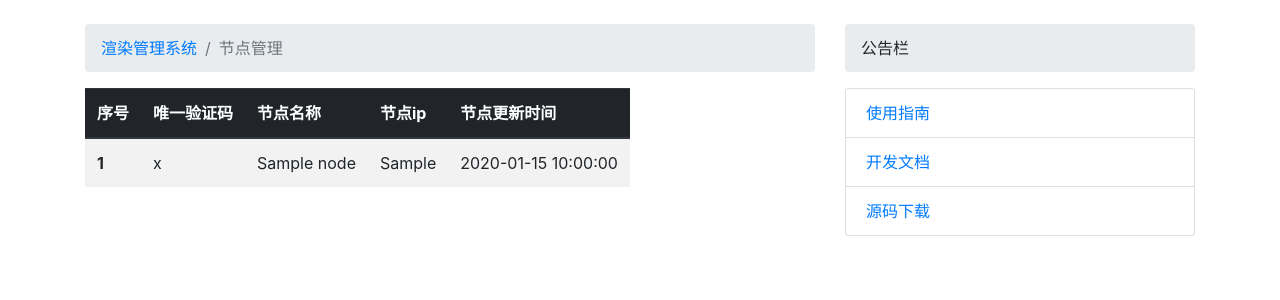
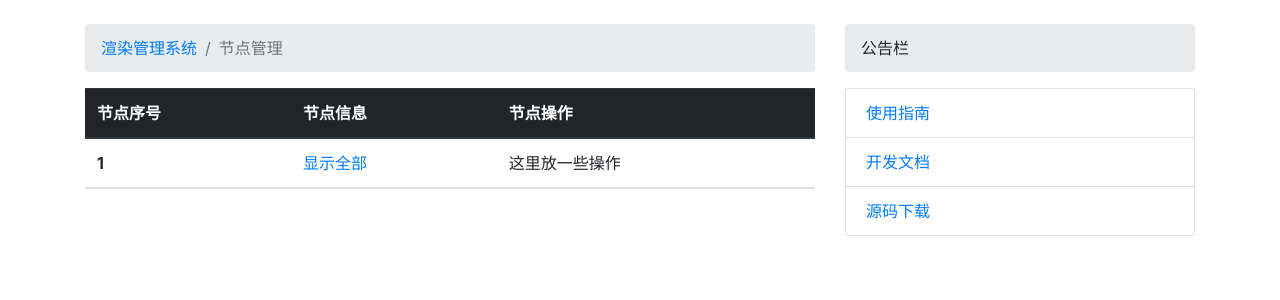
Before and after one commit to fkworld/my_graduation_project, a Flask app: template web_flask/templates/node_manager.html in a window 1280 px wide. Shown: the part 56-356 px from the top of the page. Run offline with Flask 2, Linux system fonts and the light colour scheme; the template is opened without the code that fills it: most values are stand-ins (such as "Sample title", 1, 10 or a date in 2020); some libraries are stand-ins or nearby versions.

Commit message:
修改节点列表的前端显示

```diff
--- a/web_flask/templates/node_manager.html
+++ b/web_flask/templates/node_manager.html
@@ -6,24 +6,39 @@
 {% endblock %}
 
 {% block page_left_body %}
-<table class="table table-striped table-hover table-responsive">
+<table class="table table-hover">
     <thead class="thead-dark">
         <tr>
-            <th scope="col">序号</th>
-            <th scope="col">唯一验证码</th>
-            <th scope="col">节点名称</th>
-            <th scope="col">节点ip</th>
-            <th scope="col">节点更新时间</th>
+            <th scope="col">节点序号</th>
+            <th scope="col">节点信息</th>
+            <th scope="col">节点操作</th>
         </tr>
     </thead>
     <tbody>
         {% for node in node_list %}
         <tr>
             <th scope="row">{{ node.index }}</th>
-            <td>{{ node.passcode }}</td>
-            <td>{{ node.name}}</td>
-            <td>{{ node.ip }}</td>
-            <td>{{ node.update_time }}</td>
+            <td>
+                <a data-toggle="collapse" href=#{{ loop.index }} aria-expanded="false" aria-controls={{ loop.index }}>显示全部</a>
+            </td>
+            <td>这里放一些操作</td>
+        </tr>
+        <tr>
+            <td colspan="4" style="padding: 0">
+                <div class="collapse" id={{ loop.index }}>
+                    <div class="card">
+                        <ul class="list-group list-group-flush">
+                            <li class="list-group-item">唯一验证码：{{ node.passcode }}</li>
+                            <li class="list-group-item">名称：{{ node.name }}</li>
+                            <li class="list-group-item">ip地址：{{ node.ip }}</li>
+                            <li class="list-group-item">更新时间：{{ node.update_time }}</li>
+                        </ul>
+                    </div>
+                </div>
+            </td>
+        </tr>
+        <tr>
+            <td colspan="4" style="padding: 0"></td>
         </tr>
         {% endfor %}
     </tbody>
--- a/web_flask/templates/task_manager.html
+++ b/web_flask/templates/task_manager.html
@@ -6,7 +6,7 @@
 {% endblock %}
 
 {% block page_left_body %}
-<table class="table table-striped table-hover">
+<table class="table table-hover">
     <thead class="thead-dark">
         <tr>
             <th scope="col">任务序号</th>
```
